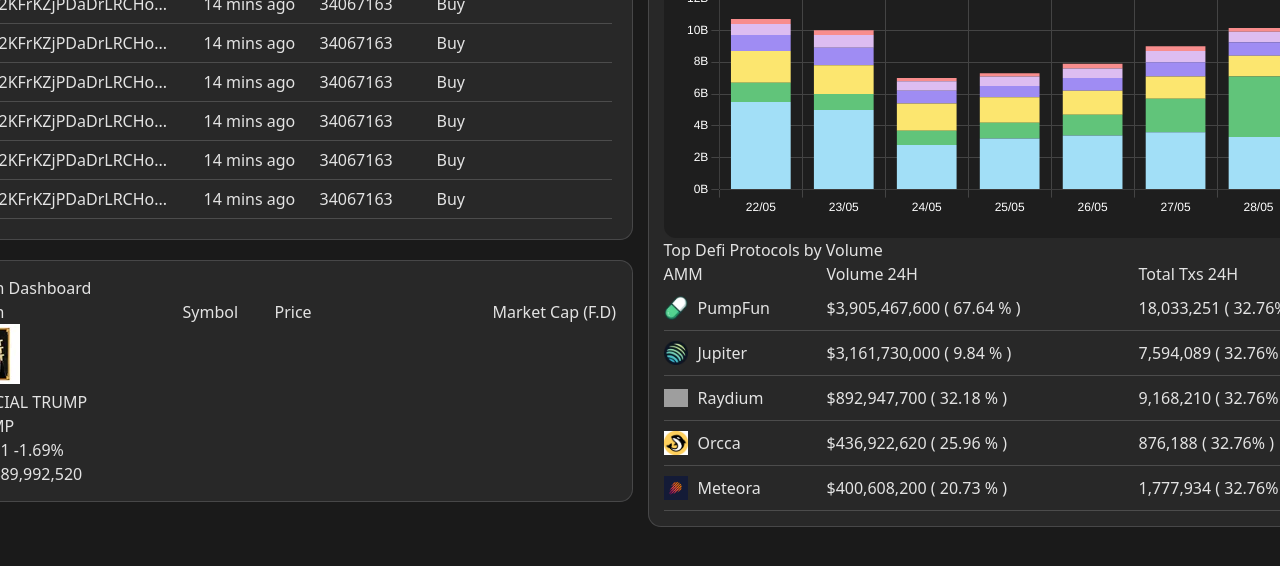
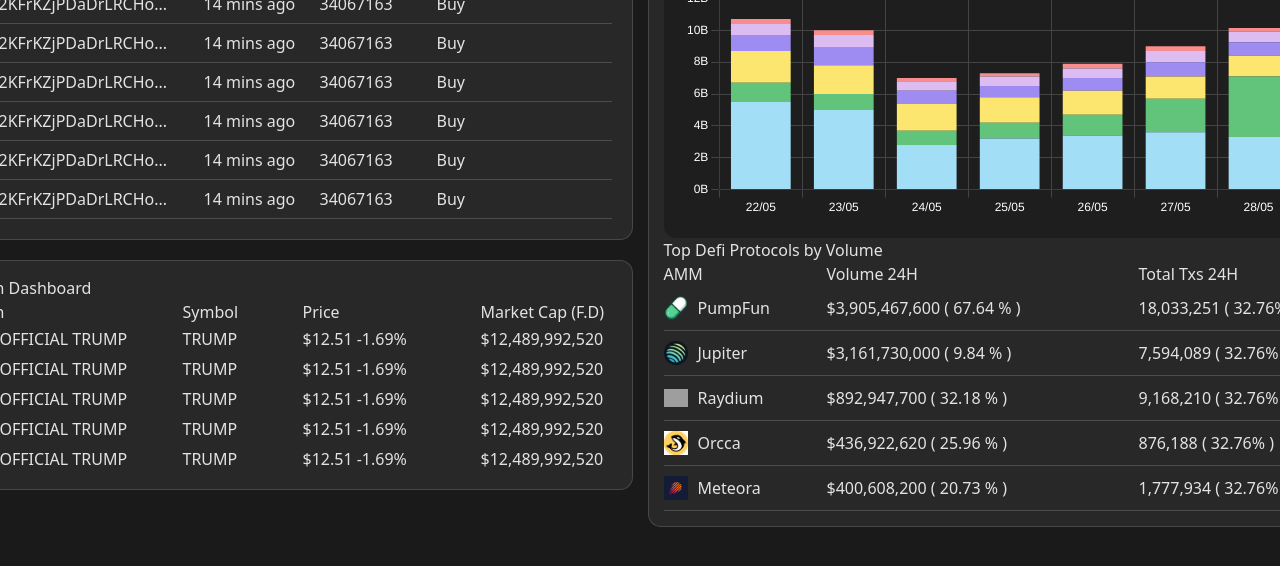
Before and after one commit to paqsa/solscan-clone, a React (Vite) app: page / in a window 1280 px wide. Shown: the part 635-1201 px from the top of the page. Built offline with nearby package versions, Linux system fonts and the light colour scheme; grey boxes are pictures that could not be loaded.

Commit message:
token update

```diff
--- a/src/components/latestTransactions/tokenDashboard/dashboardToken.jsx
+++ b/src/components/latestTransactions/tokenDashboard/dashboardToken.jsx
@@ -15,17 +15,59 @@
                     <p className="marketWidth">Market Cap (F.D)</p>
                 </div>
 
-                <div>
-                    <div>
-                        <img src={trumpPhoto} alt="" />
+                <div style={{display: 'flex', alignItems: 'center'}}>
+                    <div style={{display: 'flex', alignItems: 'center', width: '223px'}}>
+                        <img className="imageDashboardToken" src={trumpPhoto} alt="" />
                         <p>OFFICIAL TRUMP</p>
 
                     </div>
+                    <p style={{width: '120px'}}>TRUMP</p>
+                    <p style={{width: '178px'}}>$12.51 <span>-1.69%</span></p>
+                    <p>$12,489,992,520</p>
+                </div>
 
-                    <p>TRUMP</p>
-                    <p>$12.51 <span>-1.69%</span></p>
+                <div style={{display: 'flex', alignItems: 'center'}}>
+                    <div style={{display: 'flex', alignItems: 'center', width: '223px'}}>
+                        <img className="imageDashboardToken" src={trumpPhoto} alt="" />
+                        <p>OFFICIAL TRUMP</p>
+
+                    </div>
+                    <p style={{width: '120px'}}>TRUMP</p>
+                    <p style={{width: '178px'}}>$12.51 <span>-1.69%</span></p>
                     <p>$12,489,992,520</p>
+                </div>
 
+                <div style={{display: 'flex', alignItems: 'center'}}>
+                    <div style={{display: 'flex', alignItems: 'center', width: '223px'}}>
+                        <img className="imageDashboardToken" src={trumpPhoto} alt="" />
+                        <p>OFFICIAL TRUMP</p>
+
+                    </div>
+                    <p style={{width: '120px'}}>TRUMP</p>
+                    <p style={{width: '178px'}}>$12.51 <span>-1.69%</span></p>
+                    <p>$12,489,992,520</p>
+                </div>
+
+                <div style={{display: 'flex', alignItems: 'center'}}>
+                    <div style={{display: 'flex', alignItems: 'center', width: '223px'}}>
+                        <img className="imageDashboardToken" src={trumpPhoto} alt="" />
+                        <p>OFFICIAL TRUMP</p>
+
+                    </div>
+                    <p style={{width: '120px'}}>TRUMP</p>
+                    <p style={{width: '178px'}}>$12.51 <span>-1.69%</span></p>
+                    <p>$12,489,992,520</p>
+                </div>
+
+                <div style={{display: 'flex', alignItems: 'center'}}>
+                    <div style={{display: 'flex', alignItems: 'center', width: '223px'}}>
+                        <img className="imageDashboardToken" src={trumpPhoto} alt="" />
+                        <p>OFFICIAL TRUMP</p>
+
+                    </div>
+                    <p style={{width: '120px'}}>TRUMP</p>
+                    <p style={{width: '178px'}}>$12.51 <span>-1.69%</span></p>
+                    <p>$12,489,992,520</p>
                 </div>
             </div>
         </div>
--- a/src/components/latestTransactions/tokenDashboard/tokenDash.css
+++ b/src/components/latestTransactions/tokenDashboard/tokenDash.css
@@ -7,11 +7,11 @@
 }
 
 .symbolWidth {
-    min-width: 92px;
+    min-width: 120px;
 }
 
 .priceWidth {
-    min-width: 218px;
+    min-width: 178px;
 }
 
 .tokenDashboard {
@@ -22,3 +22,9 @@
     margin-top: 20px;
     min-width: 689px;
 }
+
+.imageDashboardToken {
+    width: 30px;
+    margin: 0px 10px 0px 0px;
+    border-radius: 10px;
+}
```
